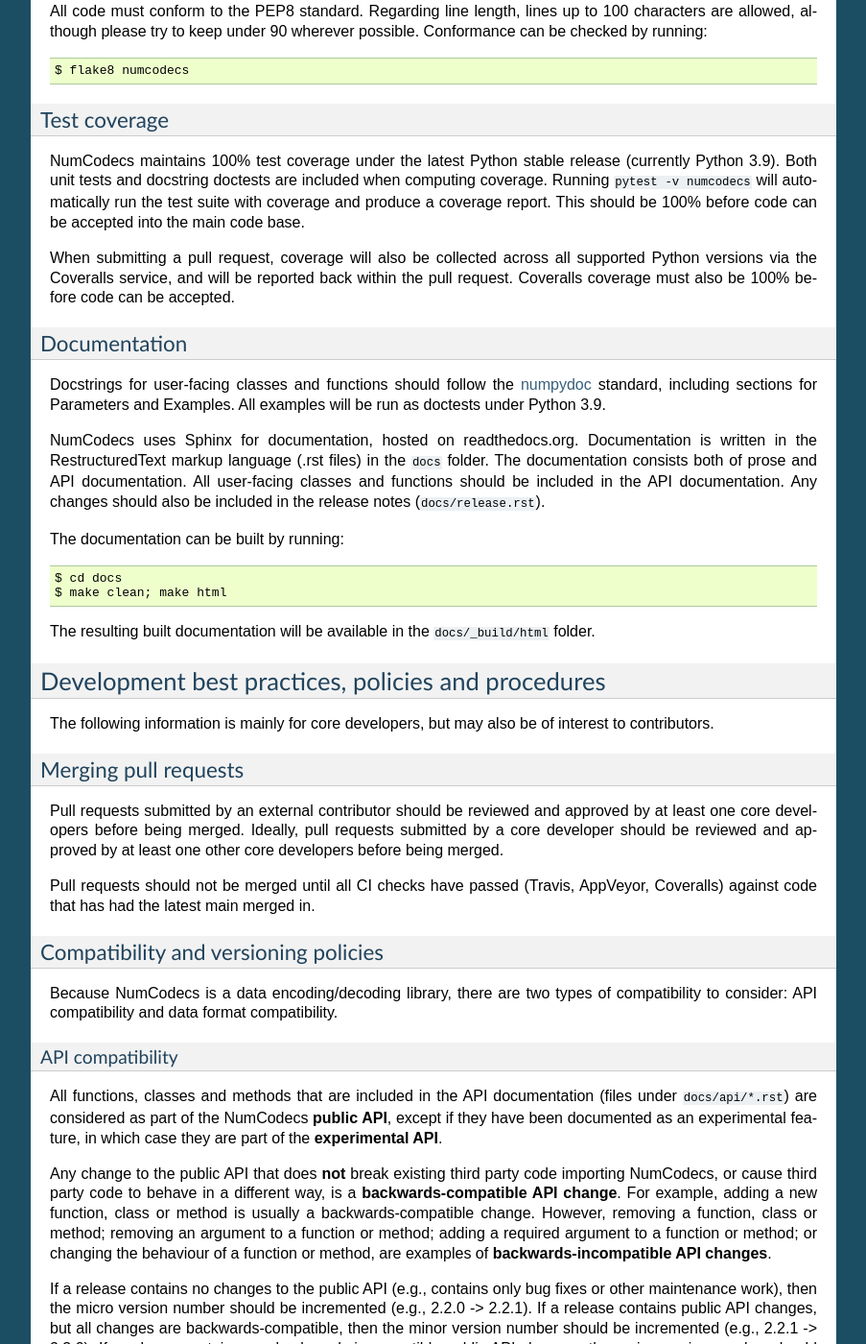
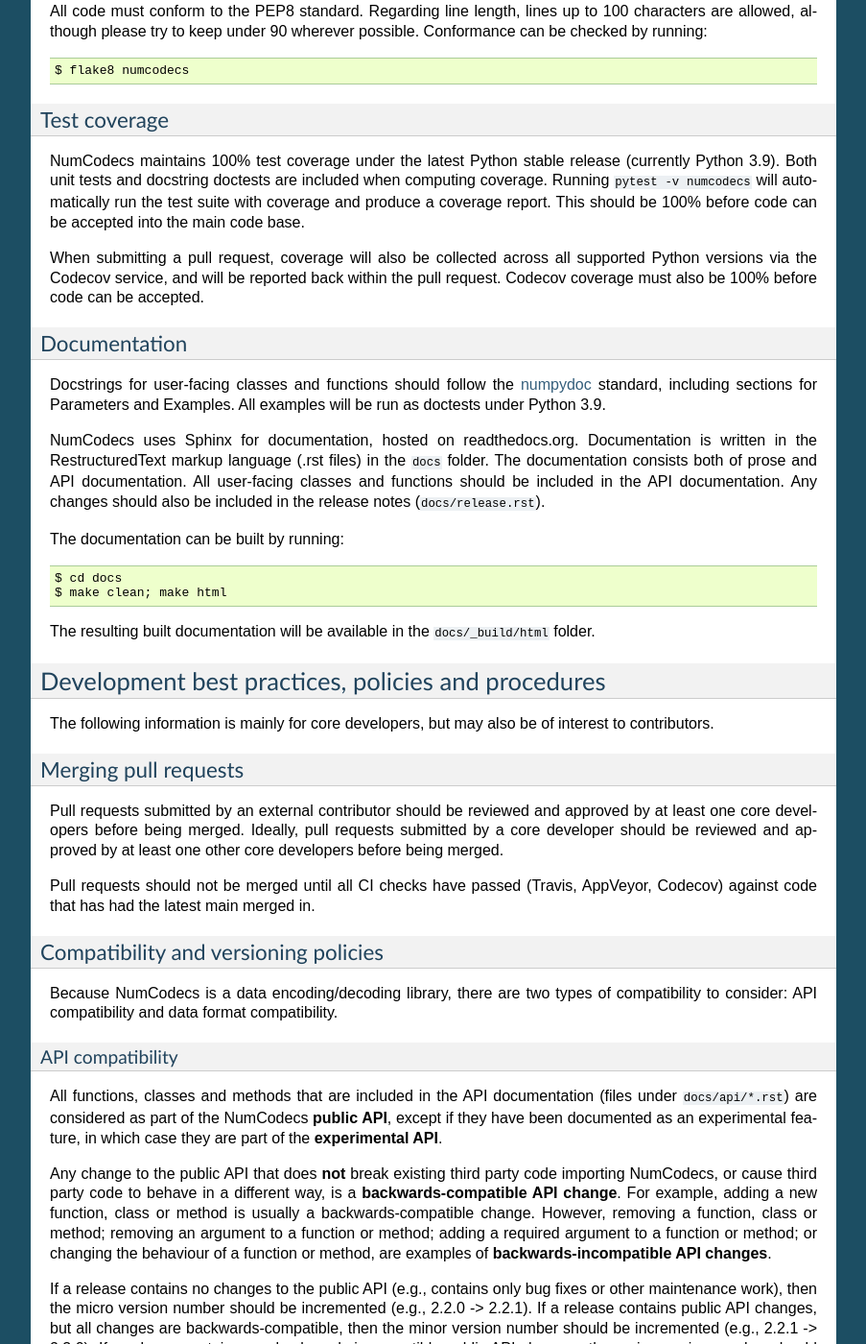
Before and after one commit to zarr-developers/numcodecs, a Sphinx documentation site: the page built from docs/contributing.rst, in a window 1280 px wide and 1400 px high, scrolled down 2858 px. Shown: the whole window at 96% size, without its empty margins (198-1101 px from the left). Built offline with Sphinx 7.4.7, drawn with Linux system fonts in a browser that asks for light colours; pages that are not in the unit, such as notebooks, are missing from menus; the version number could not be read and is left out.

Commit message:
Reference Codecov in docs                         [ci skip]

```diff
--- a/docs/contributing.rst
+++ b/docs/contributing.rst
@@ -175,8 +175,8 @@
 main code base.
 
 When submitting a pull request, coverage will also be collected across all supported
-Python versions via the Coveralls service, and will be reported back within the pull
-request. Coveralls coverage must also be 100% before code can be accepted.
+Python versions via the Codecov service, and will be reported back within the pull
+request. Codecov coverage must also be 100% before code can be accepted.
 
 Documentation
 ~~~~~~~~~~~~~
@@ -213,7 +213,7 @@
 should be reviewed and approved by at least one other core developers before being merged.
 
 Pull requests should not be merged until all CI checks have passed (Travis, AppVeyor,
-Coveralls) against code that has had the latest main merged in.
+Codecov) against code that has had the latest main merged in.
 
 Compatibility and versioning policies
 ~~~~~~~~~~~~~~~~~~~~~~~~~~~~~~~~~~~~~
```
Also changed, not shown: .github/PULL_REQUEST_TEMPLATE.md.
